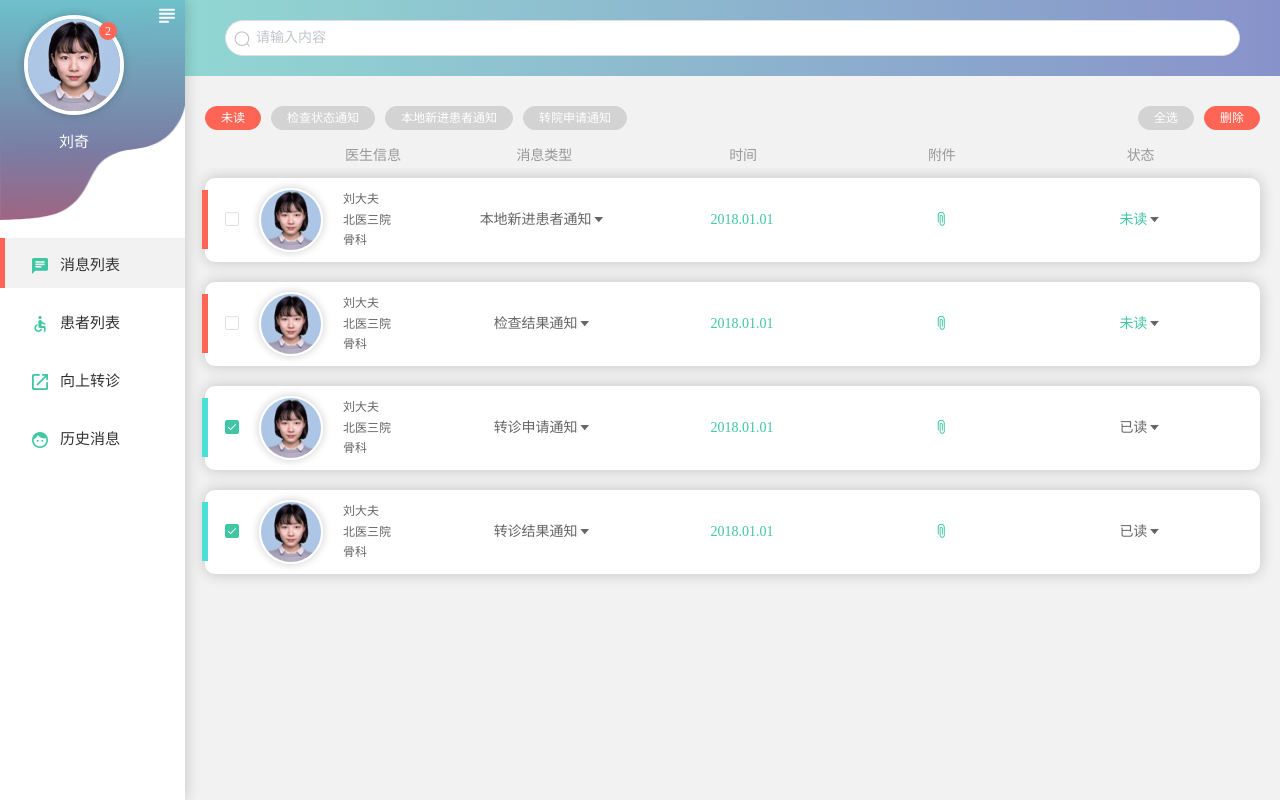
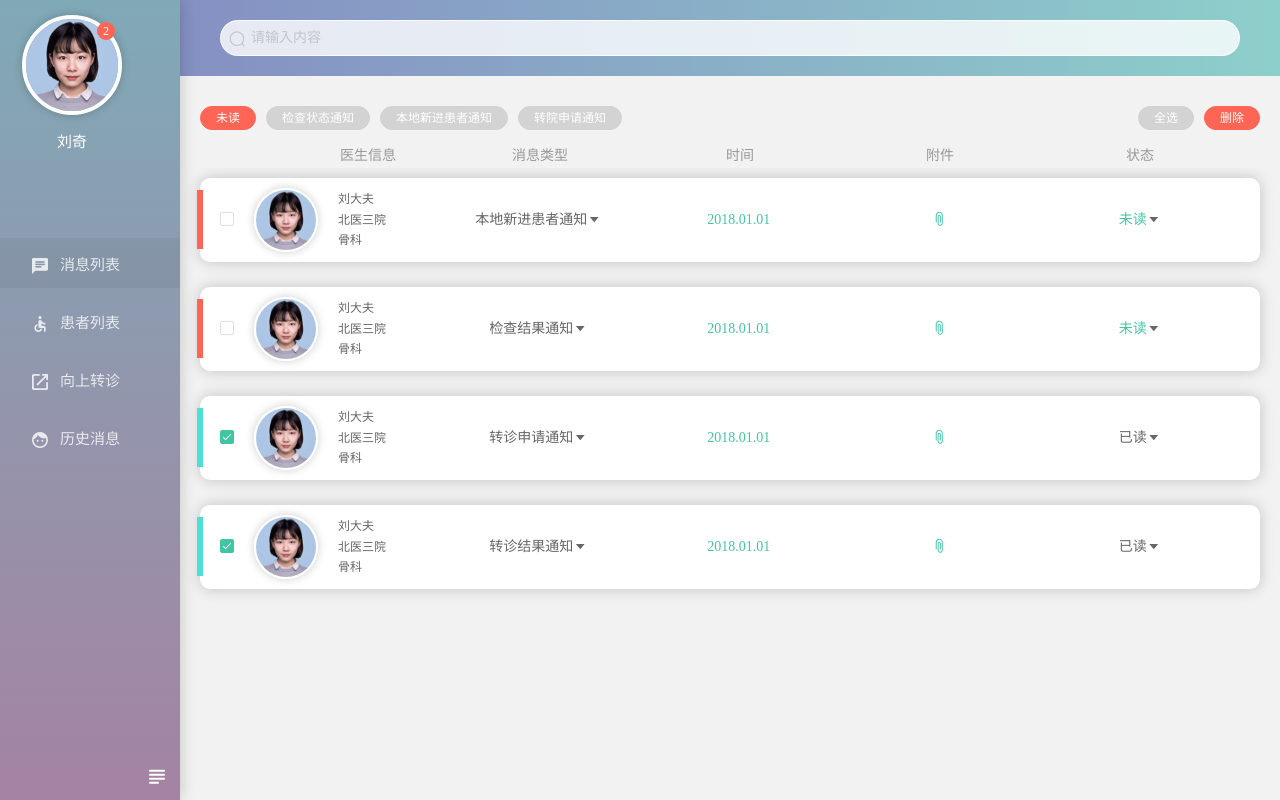
Before and after one commit to john-ehsure/medical, a Vue app: page / in a window 1280 px wide. Built offline with nearby package versions, Linux system fonts and the light colour scheme; sample sign-in values are in the browser's storage; a web font is replaced by a local one.

Commit message:
备份 第二次

```diff
--- a/src/components/slideTab/index.vue
+++ b/src/components/slideTab/index.vue
@@ -71,6 +71,7 @@ export default {
       & .el-input .el-input__inner{
         box-shadow: 0px 0px 10px $medical-shadow_lightGrey;
         background-color:$medical-bgCol_grey;
+        border-radius: 4px;
       }
     }
     .slideTab-list{
@@ -120,7 +121,7 @@ export default {
       }
       & > li.active{
         color:$medical-col_white;
-        background-color:$medical-bgCol_blue;
+        background-color:rgba(141,155,181,1);
       }
       & > li:first-child{
         border-top:1px solid $medical-borCol_ddd;
--- a/src/scss/common.scss
+++ b/src/scss/common.scss
@@ -93,7 +93,7 @@
   border-color:$medical-borCol_blue !important;
 }
 .el-button{
-  border-radius: 5px !important;
+  border-radius: 4px !important;
   padding:8px 20px !important;
 }
 .el-button.is-round{
@@ -222,6 +222,9 @@
 .col_d3{
   color:$medical-col_d3 !important;
 }
+.col_tran_grey{
+  color:rgba(0,0,0,0.2) !important;
+}
 
 .medical-app{
   font-family: 'fontHYQiHei' !important;
@@ -326,6 +329,10 @@
   .medical-search{
     padding:20px 40px;
     background:$medical-bgCol_gradient;
+    .el-input__inner{
+      background-color:rgba(255,255,255,0.8);
+      border-color:rgba(255,255,255,0.8);
+    }
   }
   .medical-table{
     box-sizing: border-box;
@@ -342,7 +349,10 @@
       }
       li{
         position: relative;
-        margin-bottom:20px;
+        margin-bottom:25px;
+        &:last-child{
+          margin-bottom:0px;
+        }
       }
       .medical-list_flexTitle{
         display:flex;
@@ -459,7 +469,7 @@
         background-color:$medical-bgCol_white;
         box-shadow: 0px 0px 15px $medical-shadow_grey;
         border-radius:10px;
-        padding:50px 10px 15px;
+        padding:50px 10px 35px;
         .medical-stateBoxP{
           font-size:$medical-font_16;
           color:$medical-col_blue;
@@ -557,13 +567,13 @@
           }
         }
         .medical-state_btnGroud{
-          /*position: absolute;*/
+          position: absolute;
           display: inline-block;
           width: 100%;
           text-align: center;
-          margin-top:15px;
-          /*bottom: 15px;
-          left: 0px;*/
+          /*margin-top:15px;*/
+          bottom: -15px;
+          left: 0px;
         }
         .medical-putAway{
           display:inline-block;
--- a/src/scss/default.scss
+++ b/src/scss/default.scss
@@ -32,7 +32,8 @@ $medical-bgCol_lightblue:rgb(0,214,242);
 $medical-bgCol_green:rgb(64,198,163);
 $medical-bgCol_blue:rgb(127,138,204);
 $medical-bgCol_orange:rgb(255,101,85);
-$medical-bgCol_gradient:linear-gradient(to right, rgb(145,215,210) , rgb(136,146,202));
+$medical-bgCol_gradientred:linear-gradient(to bottom, rgb(128,169,182) , rgb(164,131,163));
+$medical-bgCol_gradient:linear-gradient(to right, rgb(133,144,195) , rgb(141,207,203));
 $medical-bgCol_gradientBlue:linear-gradient(to right, rgb(1,215,211) , rgb(27,205,255));
 /*默认边框颜色*/
 $medical-borCol_default:#999;
--- a/src/view/home.vue
+++ b/src/view/home.vue
@@ -126,28 +126,35 @@ export default {
   height:100%;
   display: flex;
   .medical-page_silde {
-    width: 185px;
+    width: 180px;
     height: 100%;
     position: relative;
     z-index: 3;
     background-color: $medical-bgCol_white;
     box-shadow: 0px 0px 15px $medical-shadow_grey;
     transition: all 0.4s;
-    .medical-head_flexIcon {
-      position: absolute;
-      z-index: 99;
-      right: 10px;
-      top: 5px;
-      color: $medical-col_white;
-    }
+    background:$medical-bgCol_gradientred;
+      .medical-head_flexIcon{
+          position: absolute;
+          z-index: 99;
+          width:100%;
+          top: auto;
+          bottom: 10px;
+          color: $medical-col_white;
+          right: 0px;
+          text-align: right;
+          i{
+              margin-right: 15px;
+          }
+      }
     .medical-page_head {
       height: 220px;
       padding-top: 15px;
       padding-right: 20%;
       box-sizing: border-box;
       position: relative;
-      background: url('./../assets/person_bg.png') no-repeat;
-      background-size: 100% 100%;
+      /*background: url('./../assets/person_bg.png') no-repeat;
+      background-size: 100% 100%;*/
       color: $medical-col_white;
       .medical-page_headImg {
         width: 100px;
@@ -185,12 +192,14 @@ export default {
       border-right: 0px;
       margin-top:10px;
       text-align: left;
+      background-color:$medical-bgCol_tran;
       .el-menu-item {
         font-size: 15px;
         height: 50px;
         line-height: 50px;
         margin: 8px 0px;
-        border-left: 5px solid $medical-borCol_white;
+        border-left: 5px solid $medical-borCol_tran;
+        color:rgba(255,255,255,0.8);
         .el-menu_icon{
           width:30px;
           display: inline-block;
@@ -198,12 +207,12 @@ export default {
           margin-right:5px;
           i {
             font-size:$medical-font_16;
-            color: $medical-col_green;
+            color:rgba(255,255,255,0.8);
           }
         }
         &.is-active {
-          border-left: 5px solid $medical-borCol_orange;
-          color: #333;
+          border-left: 5px solid $medical-borCol_tran;
+          /*color: #333;*/
           background-color: $medical-bgCol_grey;
         }
       }
@@ -214,16 +223,10 @@ export default {
   }
   .medical-page_silde.silde-collapse{
       width: 80px;
-      background:linear-gradient(to bottom, rgb(127,169,181) , rgb(170,120,149));
-      .medical-head_flexIcon{
-          width:100%;
-          top: auto;
-          bottom: 10px;
-          right: 0px;
-          text-align: center;
-      }
+      background:$medical-bgCol_gradientred;
+
       .medical-page_head{
-          background:none;
+          /*background:none;*/
           padding-right:0px;
           .medical-page_headImg{
               width:60px;
--- a/src/view/personList.vue
+++ b/src/view/personList.vue
@@ -169,9 +169,9 @@ dfdsfdsfdsfdsfds
                           <span v-else class="col_999">{{tr.unit}}</span>
                       </td>
                       <td><span :class="tr.result == tr.scope ?'col_green':'col_orange'">{{tr.result == tr.scope ?'正常':'不正常'}}</span></td>
-                      <td v-if="item.finishType != '1'">
-                          <i class="el-icon-circle-plus-outline" @click = "addTrList(item,tr,trNum)"></i>
-                          <i class="el-icon-remove-outline" @click = "removeTrList(item,tr,trNum)"></i>
+                      <td v-if="item.finishType != '1'" class="col_tran_grey">
+                          <i class="el-icon-circle-plus" @click = "addTrList(item,tr,trNum)"></i>
+                          <i class="el-icon-remove" @click = "removeTrList(item,tr,trNum)"></i>
                       </td>
                     </tr>
                   </table>
@@ -432,18 +432,30 @@ export default {
         .personList-contain_tab{
             padding:0px 35px;
             span{
-                padding: 3px 15px;
+                padding: 5px 15px;
                 vertical-align: bottom;
                 display: inline-block;
                 border-radius: 10px 10px 0px 0px;
                 font-size:16px;
-                background-color:#ddd;
-                color:#666;
+                /*background-color:#ddd;
+                color:#666;*/
                 margin-right:5px;
+                &:nth-child(1){
+                    background-color:$medical-bgCol_white;
+                    color:$medical-col_blue;
+                }
+                &:nth-child(2){
+                    background-color:$medical-bgCol_cyan;
+                    color:$medical-col_white;
+                }
+                &:nth-child(3){
+                    background-color:$medical-bgCol_grey;
+                    color:$medical-col_white;
+                }
                 &.tab-active{
-                    background-color: #00d6f2;
-                    color:#fff;
-                    padding: 8px 15px;
+                    /*background-color: #00d6f2;
+                    color:#fff;*/
+                    padding: 12px 15px;
                 }
             }
         }
```
